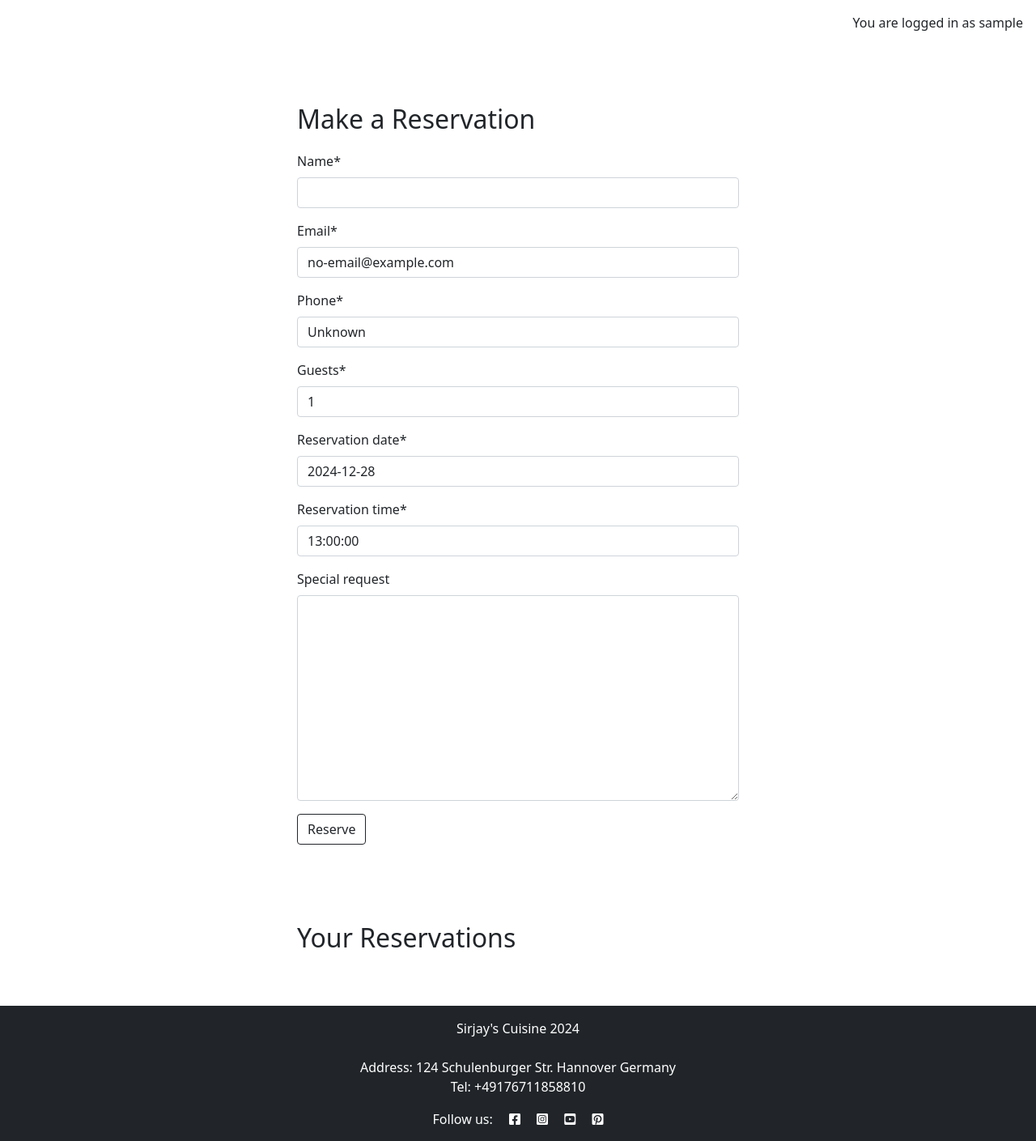
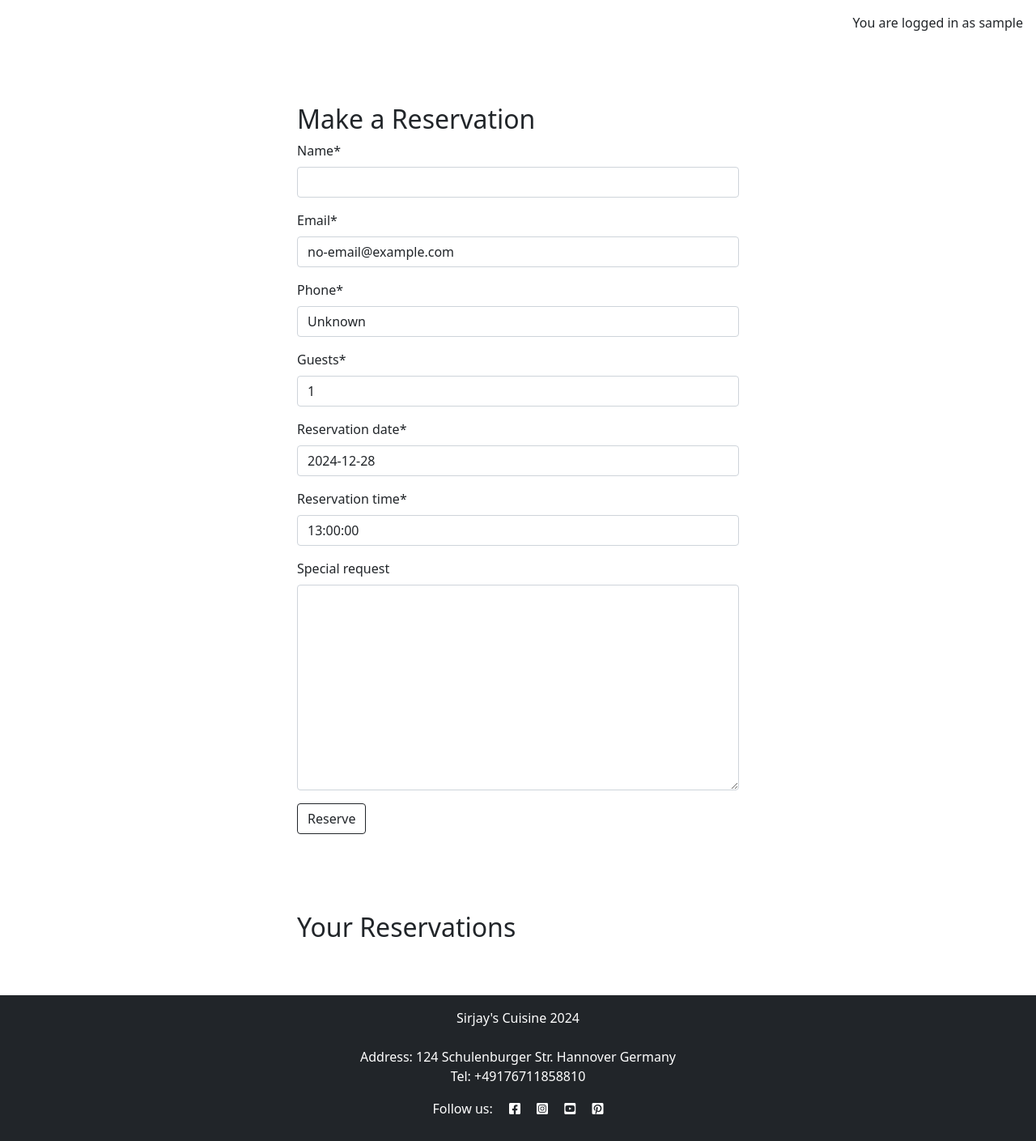
Before and after one commit to Sirjay009/Sirjays-Cuisine, a Django app: page /reservation/ in a window 1280 px wide. Shown: the part 56-1465 px from the top of the page at 81% size. Run offline with Django 4.2, Linux system fonts and the light colour scheme; the visitor is signed in with stand-in values (Sample User, id 1); data that the repository does not hold is empty; some libraries are stand-ins or nearby versions.

Commit message:
Edit form attributes in the reservation template

```diff
--- a/reservation/templates/reservation/reservation_list.html
+++ b/reservation/templates/reservation/reservation_list.html
@@ -22,7 +22,7 @@
         <div class="col-12 col-md-6 my-5">
             <h2>Make a Reservation</h2>
             <div class="form-container">
-                <form id="reservationForm" method="post" style="margin-top: 1.3em;">
+                <form id="reservationForm" method="post" class="reserve-form">
                     {{ reservation_form | crispy }}
                     {% csrf_token %}
                     <button class="btn btn-outline-dark" id="reserveButton" type="submit">Reserve</button>
```
Also changed, not shown: other parts of reservation/templates/reservation/reservation_list.html (+1 -1 lines).
